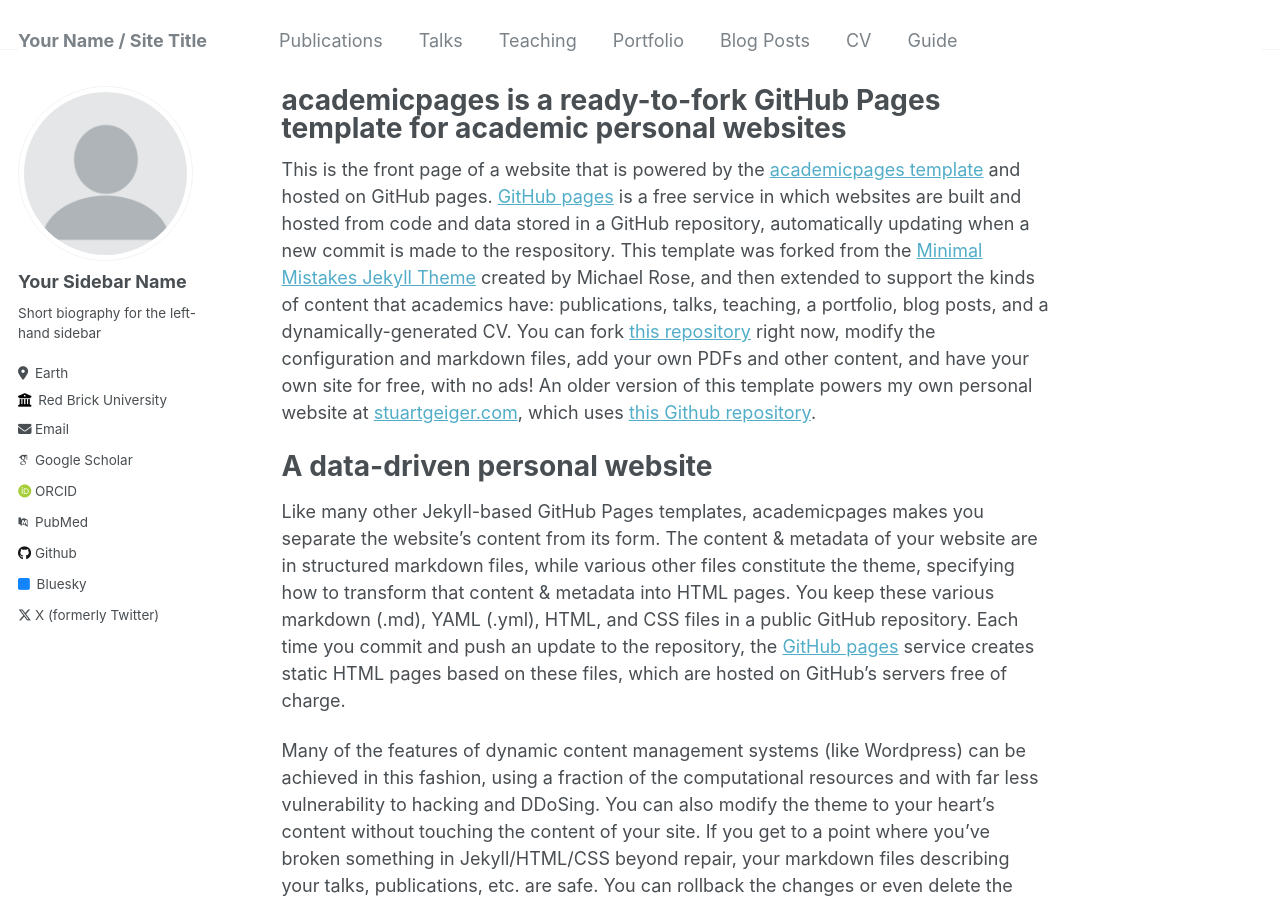
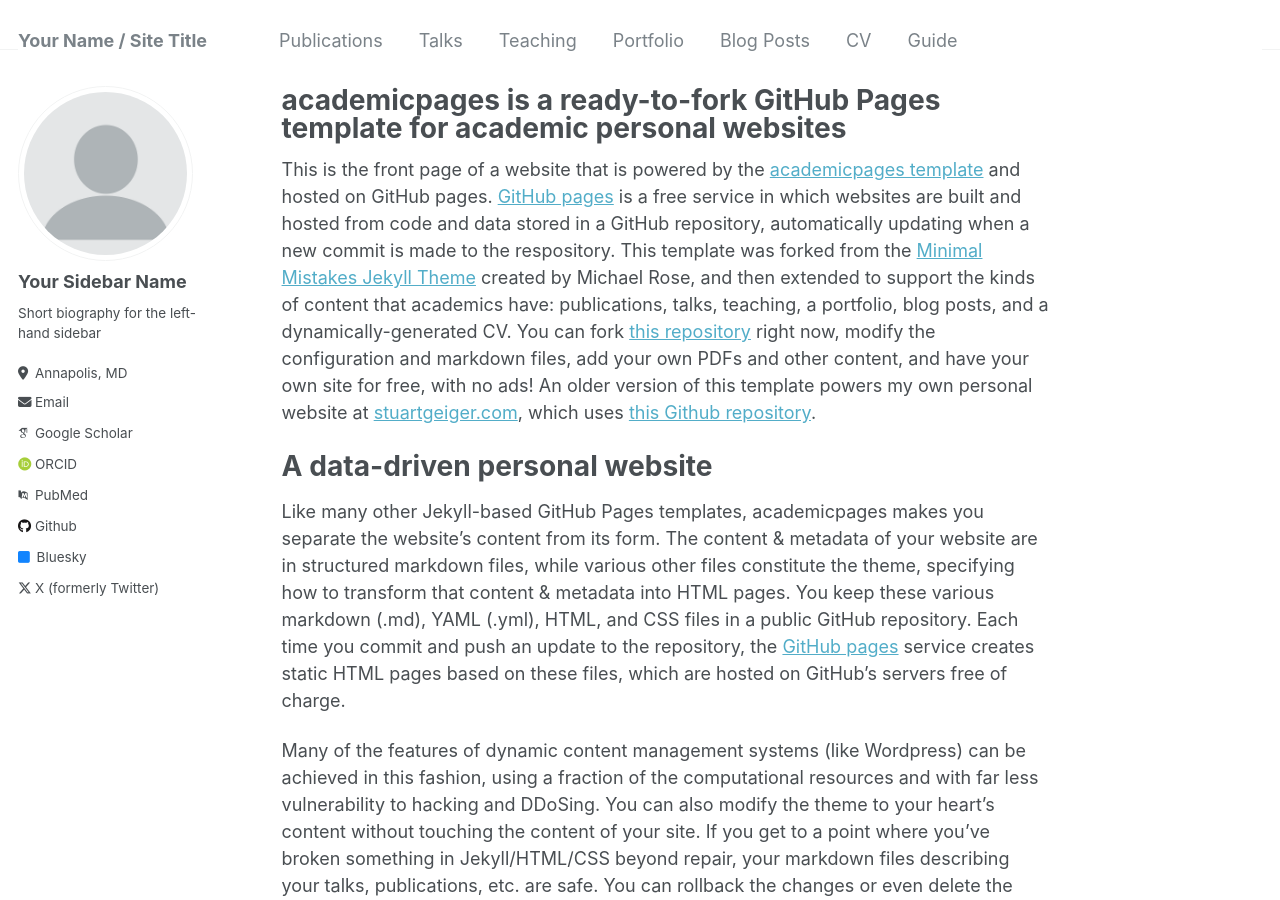
Before and after one commit to jakjr2000/jakjr2000.github.io, a Jekyll site: the page built from _pages/about.md, in a window 1280 px wide and 900 px high. Built offline with Jekyll 4.4.1, drawn with Linux system fonts in a browser that asks for light colours; some web fonts are replaced.

Commit message:
Update _config.yml

```diff
--- a/_config.yml
+++ b/_config.yml
@@ -25,8 +25,8 @@ author:
   name             : "Your Sidebar Name"
   pronouns         : # example: "she/her"
   bio              : "Short biography for the left-hand sidebar"
-  location         : "Earth"
-  employer         : "Red Brick University"
+  location         : "Annapolis, MD"
+  employer         :
   uri              : # URL
   email            : "none@example.org"
 
```
